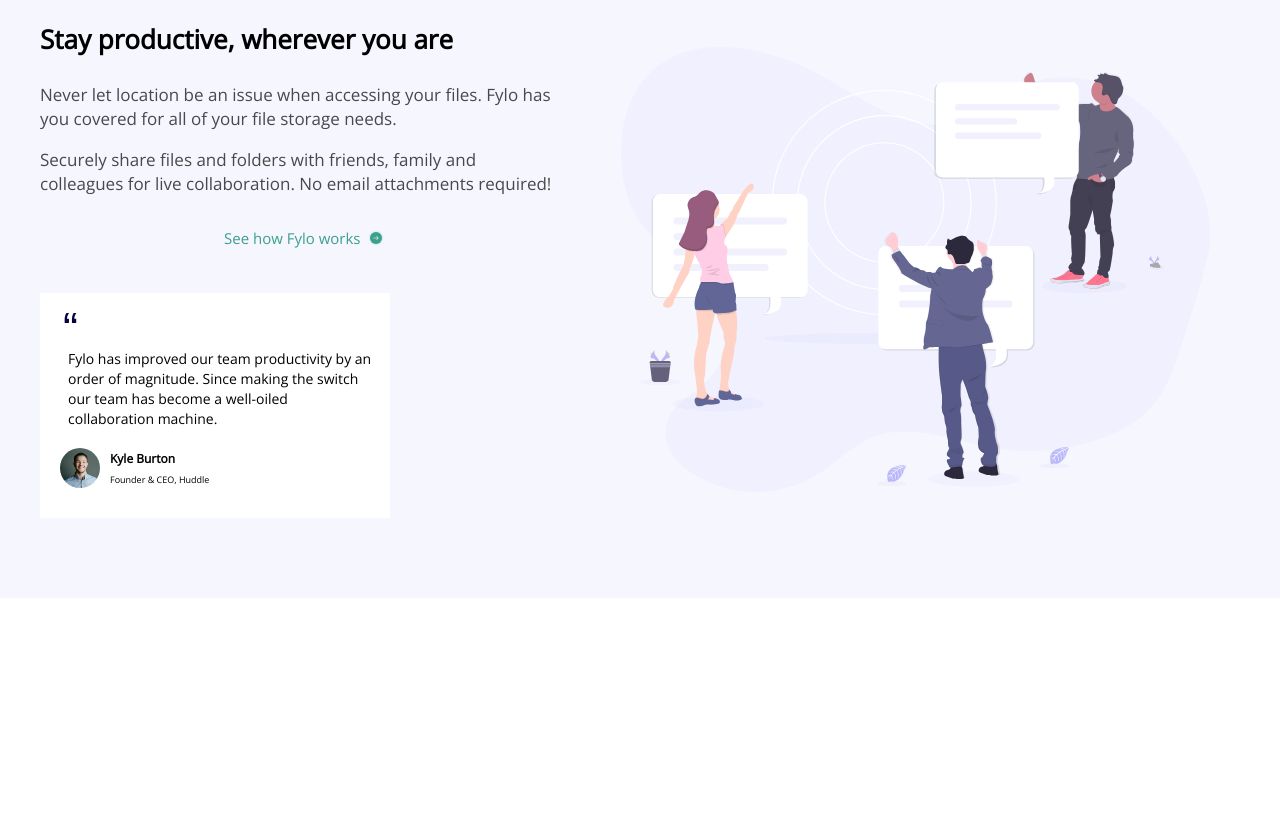
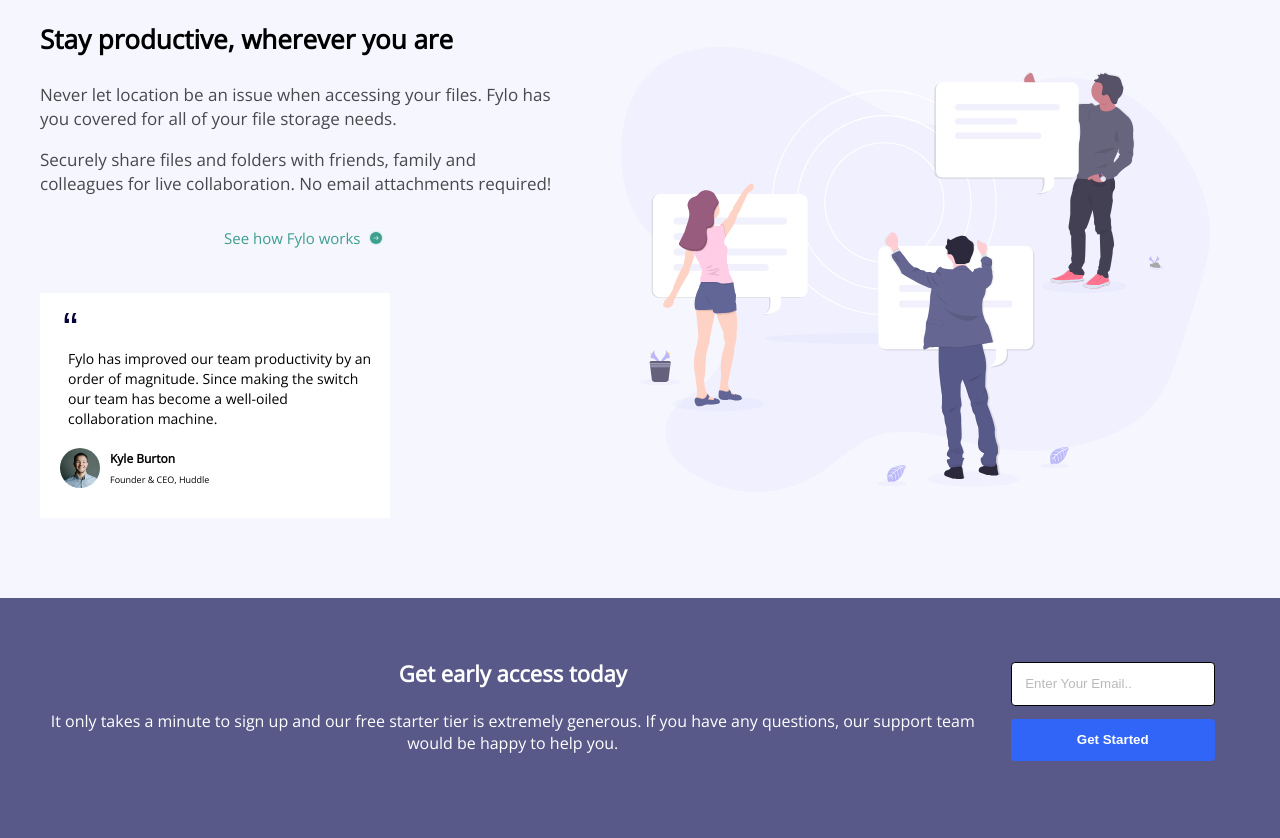
Before and after one commit to BartekKuzniewski/frontendmentor-projects, a plain HTML site: page fylo-landing-page/index.html in a window 1280 px wide. Shown: the part 660-1498 px from the top of the page. Before the commit the page ends 1258 px from the top, so only its background shows below. Drawn offline with nearby package versions, Linux system fonts and the light colour scheme.

Commit message:
added access section

```diff
--- a/fylo-landing-page/index.html
+++ b/fylo-landing-page/index.html
@@ -107,9 +107,28 @@
         </div>
       </div>
 
+    </div>
+  </section>
 
+  <section class="access">
 
+    <div class="wrapper">
+      <div class="access__info">
+        <h1 class="access__info-heading">
+          Get early access today
+        </h1>
+        <p class="access__info-text">
+          It only takes a minute to sign up and our free starter tier is extremely generous.
+          If you have any questions, our support team would be happy to help you.
+        </p>
+      </div>
 
+      <div class="access__contact">
+        <form>
+          <input type="e-mail" name="" id="mail" placeholder="Enter Your Email..">
+          <button type="submit" class="access__contact-btn">Get Started</button>
+        </form>
+      </div>
     </div>
   </section>
 
@@ -121,13 +140,7 @@
 
 
 
-  Kyle Burton
-  Founder & CEO, Huddle
 
-  Get early access today
-
-  It only takes a minute to sign up and our free starter tier is extremely generous.
-  If you have any questions, our support team would be happy to help you.
 
   Get Started For Free
 
--- a/fylo-landing-page/scss/main.scss
+++ b/fylo-landing-page/scss/main.scss
@@ -201,6 +201,60 @@
 	}
 }
 
+.access {
+	background-color: $desaturated-blue;
+	color: $white;
+	padding: 6em 3em;
+
+	&__info {
+		text-align: center;
+
+		&-heading {
+			margin-bottom: 1em;
+			font-size: 1.8rem;
+		}
+		&-text {
+			font-size: 1.4rem;
+			margin-bottom: 1.5em;
+		}
+	}
+
+	&__contact {
+		text-align: center;
+
+		input {
+			margin-bottom: 1em;
+			padding: 1em;
+			width: 80%;
+			border-radius: 4px;
+			border: 1px solid black;
+		}
+
+		&-btn {
+			width: 80%;
+			padding: 1em;
+			color: $white;
+			font-weight: 700;
+			background: none;
+			background-color: $bright-blue;
+			border-radius: 4px;
+			border: none;
+			cursor: pointer;
+			margin-bottom: 1em;
+			transition: 0.3s background-color, 0.3s color;
+
+			&:hover,
+			&:focus {
+				outline: none;
+				background-color: hsl(224, 100%, 72%);
+				color: $white;
+			}
+		}
+		::placeholder {
+			opacity: 0.5;
+		}
+	}
+}
 // ==========
 // MEDIA
 // ==========
@@ -256,6 +310,17 @@
 			}
 		}
 	}
+
+	.access {
+		&__info {
+			&-heading {
+				font-size: 2.2rem;
+			}
+			&-text {
+				font-size: 1.6rem;
+			}
+		}
+	}
 }
 @media (min-width: 756px) {
 	.wrapper {
@@ -307,7 +372,6 @@
 		}
 
 		&__content {
-
 			&-heading {
 				margin-top: 0;
 				font-size: 2rem;
@@ -323,6 +387,7 @@
 			}
 		}
 	}
+
 }
 
 @media (min-width: 992px) {
@@ -391,7 +456,6 @@
 	.section {
 		&__content {
 			margin-left: 0;
-
 		}
 	}
 }
```
Also changed, not shown: fylo-landing-page/css/main.css, 1 other file.
